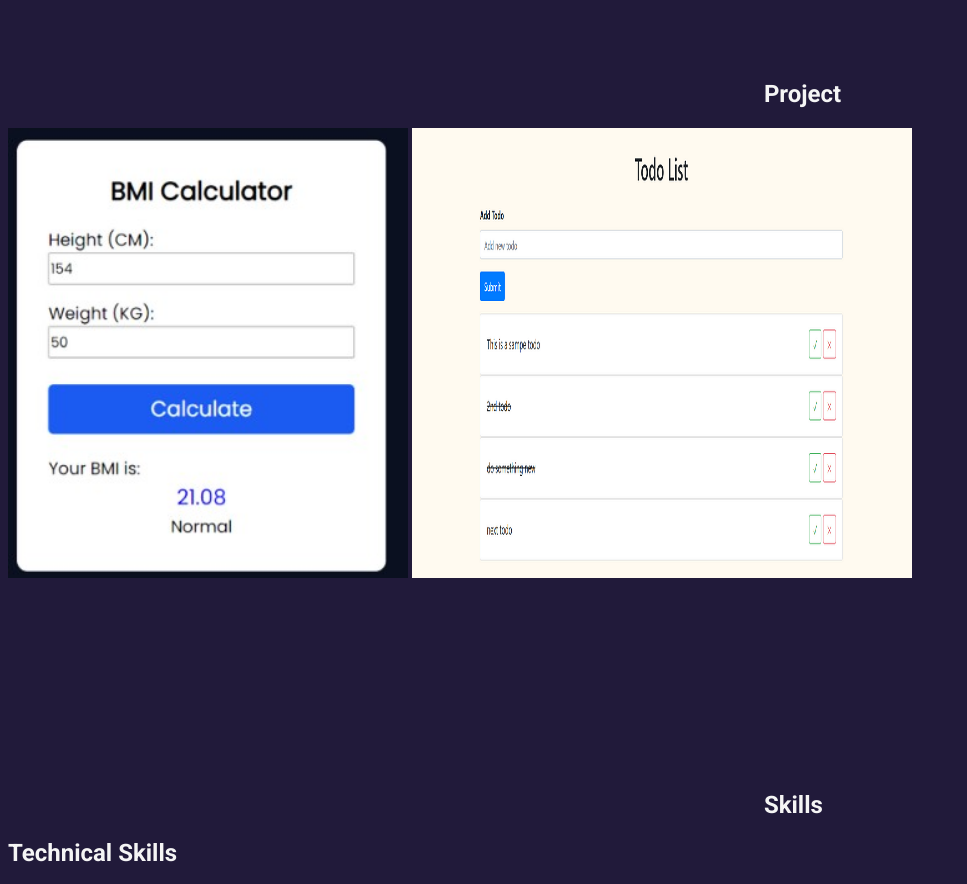
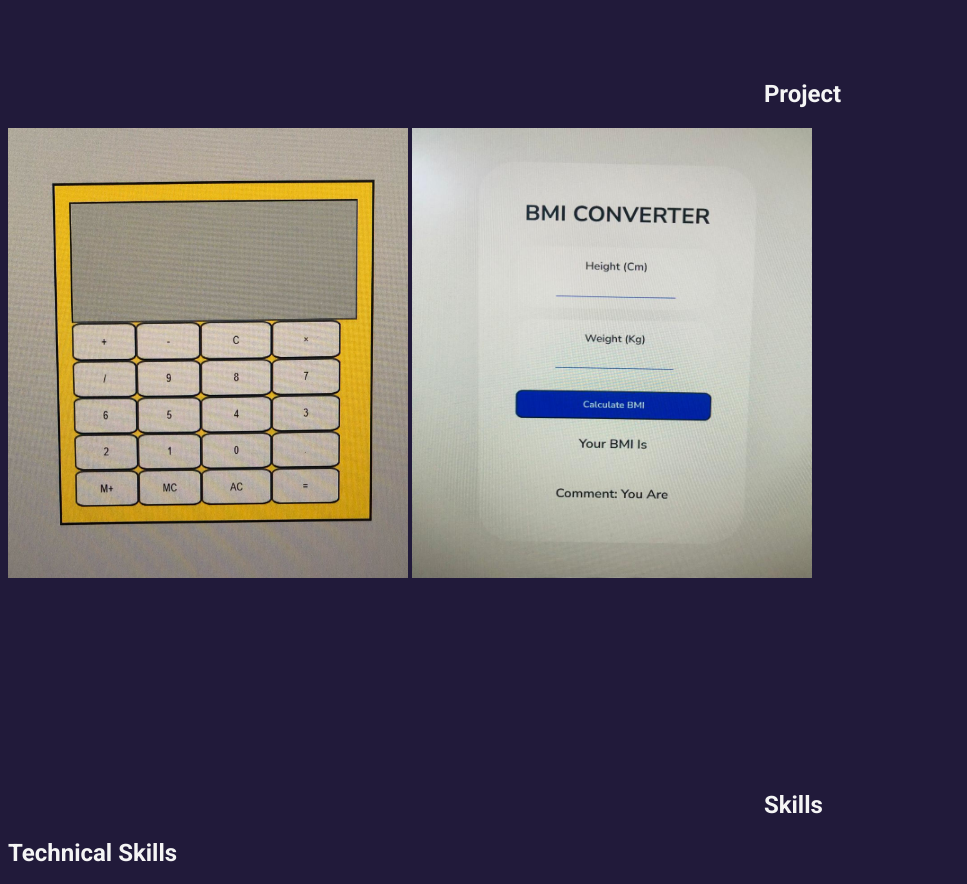
Before and after one commit to kome-1/kokoportfolio, a plain HTML site: page index.html in a window 1280 px wide. Shown: the part 1620-2504 px from the top of the page, without its empty margins (0-967 px from the left). Drawn offline with Linux system fonts and the light colour scheme; files whose address does not match are found by name.

Commit message:
new changes

```diff
--- a/index.html
+++ b/index.html
@@ -26,7 +26,7 @@
     <header class="Home" id="Home" style="color: whitesmoke;">
          <h1 style="color: rgba(240, 255, 255, 0.26);">HELLO</h1>
          <h2>I'm <span style="color: rgb(59, 169, 247);">Agbaduta Oghenekome Princess</span> <br>I'm A Software Developer</h2>
-         <a href="./princessport/Resume.docx.pdf" class="btn" style="color: white;">Download CV</a>
+         <a href="./princessport/Resume.docx.pdf"  class="btn" style="color: white;">Download CV</a>
     </header>
 
     <section class="About-me" style="color: whitesmoke;">
@@ -52,8 +52,10 @@
     <section class="Project" style="color: whitesmoke;">
         <div class="mine" id="Project">
             <h1 style="margin-left: 20cm;">Project</h1>
-              <img src="./princessport/3-17 calculate.jpg" alt="" width="400px" height="450px">
-              <img src="./princessport/to do.png" alt="" width="500px" height="450px">
+            <a href="https://calculator-lj2u.vercel.app/">
+                <img src="./princessport/WhatsApp Image 2024-04-16 at 10.59.44_5e2704a5.jpg" alt="" width="400px" height="450px"></a>
+             <a href="https://bmi-calculator-liard-tau.vercel.app/">
+            <img src="./princessport/WhatsApp Image 2024-04-16 at 10.39.13_18317ca3.jpg"  alt="" width="400px" height="450px"></a>
         </div>
     </section>
 
```
Also changed, not shown: princessport/WhatsApp Image 2024-04-16 at 10.39.13_18317ca3.jpg (added), princessport/WhatsApp Image 2024-04-16 at 10.59.44_5e2704a5.jpg (added).
